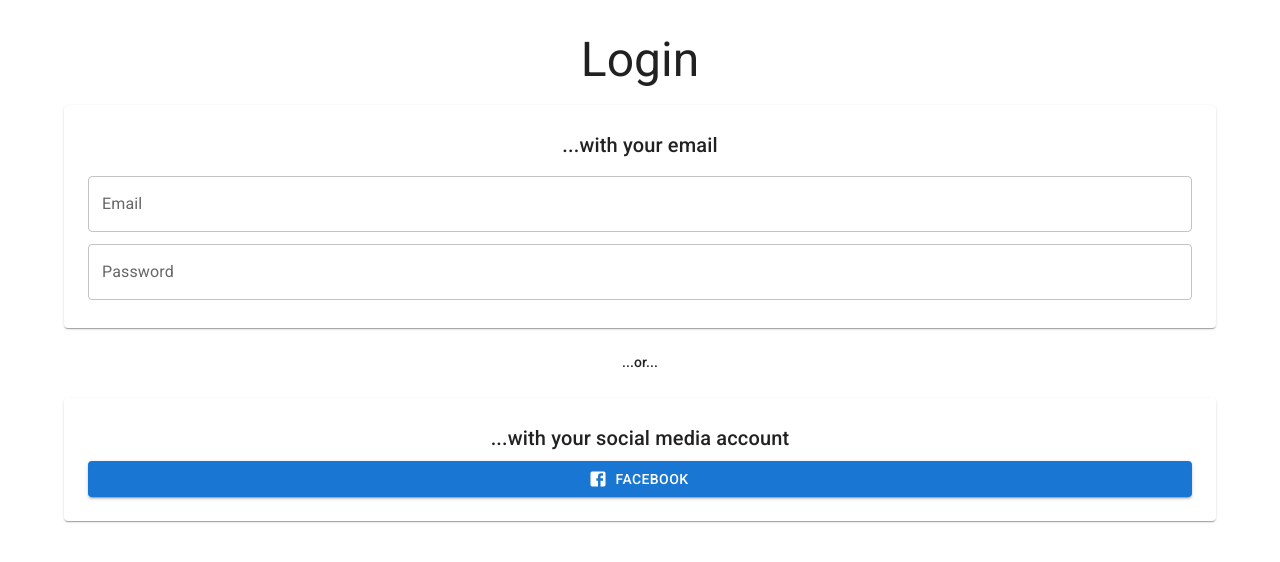
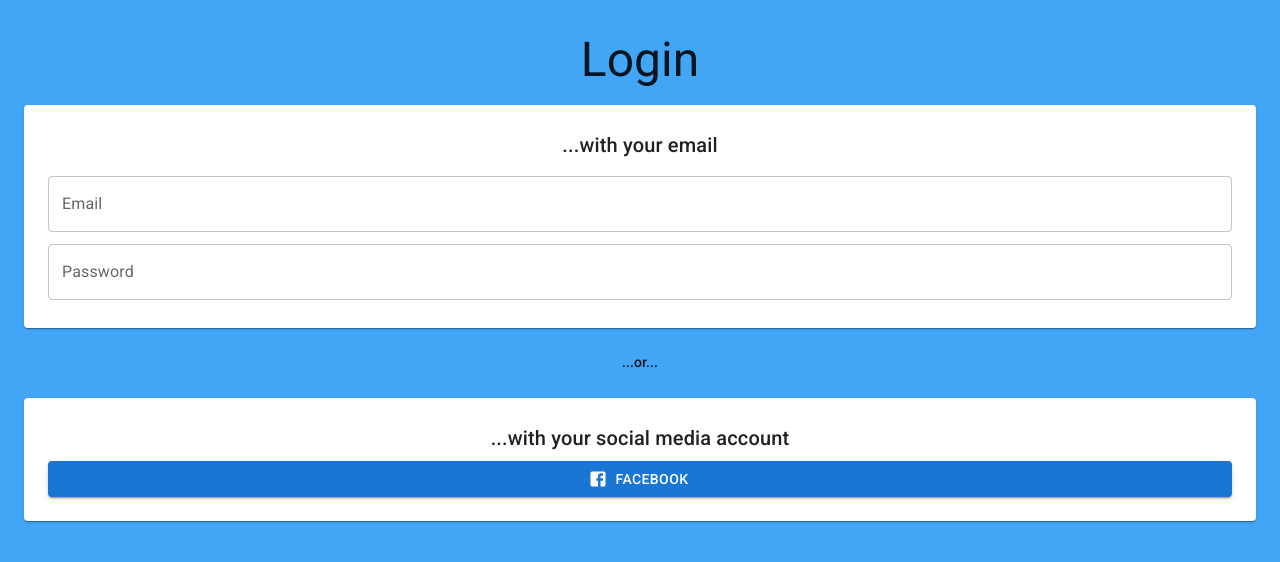
Before and after one commit to FluffyBucketSnake/jera-my-movies, a Next.js app: page /login in a window 1280 px wide. Shown: the top 562 px of the page. Built offline with nearby package versions, Linux system fonts and the light colour scheme.

Commit message:
clean: split layout from login page

```diff
--- /dev/null
+++ b/layouts/LoginLayout.tsx
@@ -0,0 +1,26 @@
+import { Container, Typography } from "@mui/material";
+import Head from "next/head";
+import { FC, PropsWithChildren } from "react";
+
+export type LoginLayoutProps = PropsWithChildren<{ title: string }>;
+
+export const LoginLayout: FC<LoginLayoutProps> = ({ children, title }) => (
+  <>
+    <Head>
+      <title>{title} - MyMovies</title>
+    </Head>
+    <Container
+      sx={{
+        p: 4,
+        minWidth: "100vw",
+        minHeight: "100vh",
+        bgcolor: (theme) => theme.palette.primary.light,
+      }}
+    >
+      <Typography component="h1" variant="h3" align="center" gutterBottom>
+        {title}
+      </Typography>
+      {children}
+    </Container>
+  </>
+);
--- a/pages/login.tsx
+++ b/pages/login.tsx
@@ -1,22 +1,12 @@
-import { Container, Typography } from "@mui/material";
 import { NextPage } from "next";
-
-import Head from "next/head";
 import LoginForm from "../components/LoginForm";
+import { LoginLayout } from "../layouts/LoginLayout";
 
 const LoginPage: NextPage = () => {
   return (
-    <>
-      <Head>
-        <title>Login - MyMovies</title>
-      </Head>
-      <Container sx={{ p: 4 }}>
-        <Typography component="h1" variant="h3" align="center" gutterBottom>
-          Login
-        </Typography>
-        <LoginForm />
-      </Container>
-    </>
+    <LoginLayout title="Login">
+      <LoginForm />
+    </LoginLayout>
   );
 };
 
```
